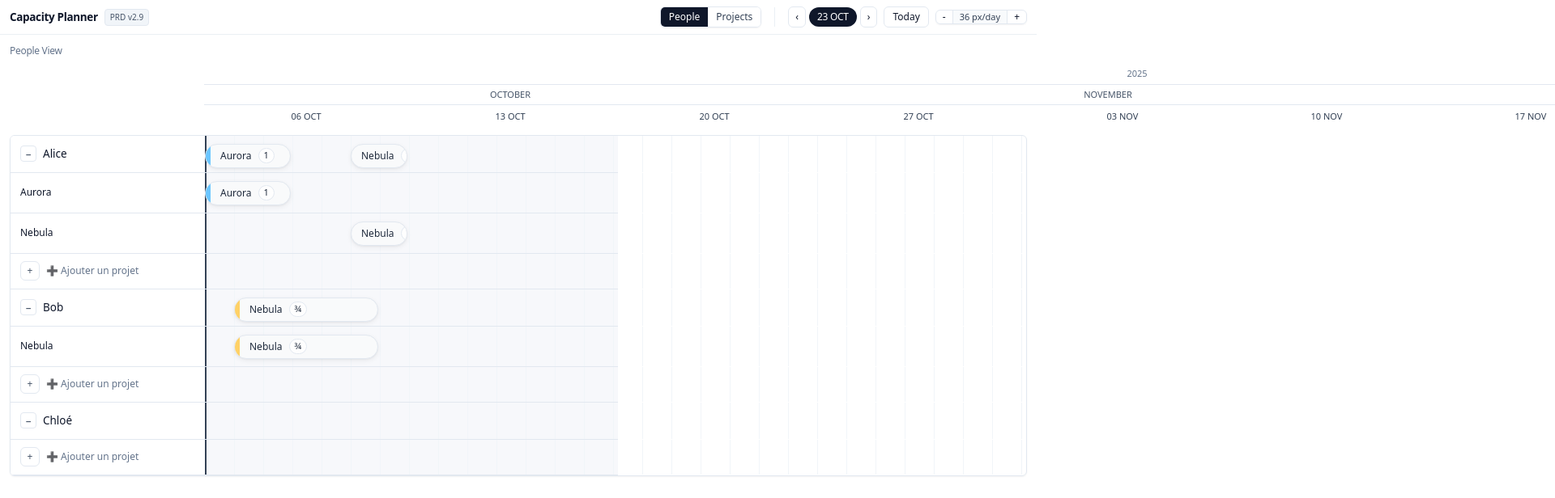
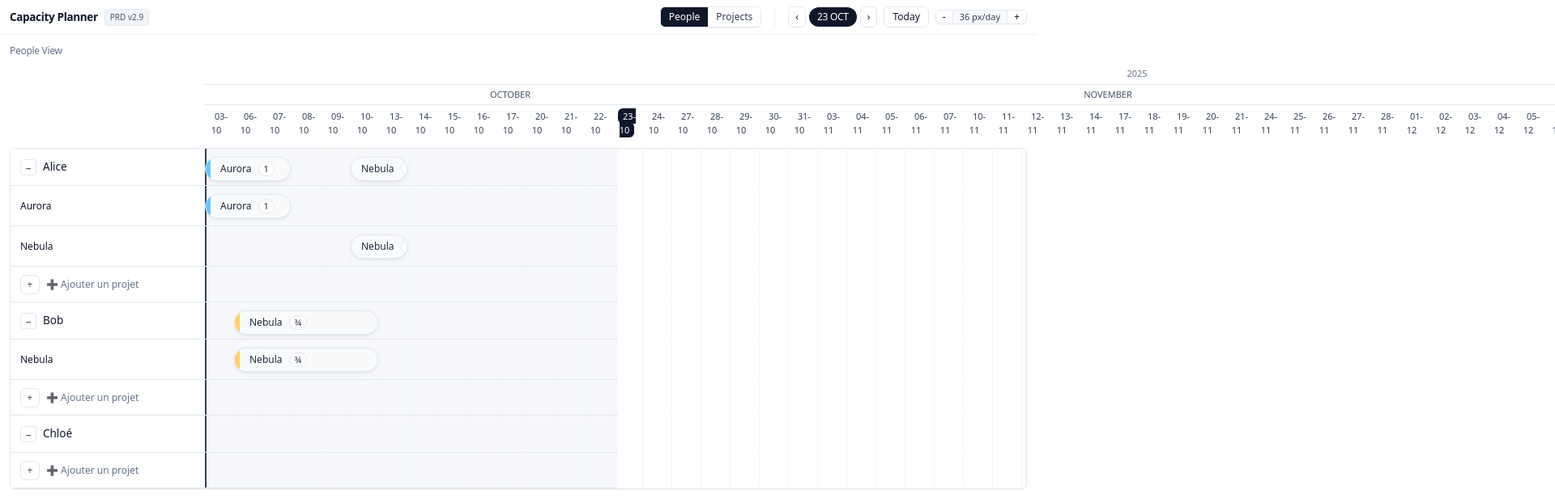
Before and after one commit to omniflow-oss/of-planner, a Nuxt app: page / in a window 1280 px wide. Shown: the top 616 px of the page at 81% size, 1920 px wide, since content can reach past the window. Built offline with nearby package versions, Linux system fonts and the light colour scheme.

Commit message:
revert(header): restore day-by-day header row (dd-mm) instead of week labels

```diff
--- a/components/Timeline.vue
+++ b/components/Timeline.vue
@@ -23,9 +23,11 @@
             <div class="grid text-[11px] text-slate-600 select-none border-b border-slate-200" :style="{ gridTemplateColumns: monthColumns, transform: `translateX(-${scrollLeft}px)` }">
               <div v-for="seg in monthSegments" :key="seg.key" class="text-center py-1">{{ seg.label }}</div>
             </div>
-            <!-- Week ticks (Mon labels) -->
-            <div class="grid text-[11px] text-slate-700 select-none" :style="{ gridTemplateColumns: weekColumns, transform: `translateX(-${scrollLeft}px)` }">
-              <div v-for="wk in weekSegments" :key="wk.key" class="text-center py-1.5">{{ wk.label }}</div>
+            <!-- Day row (dd-mm) -->
+            <div class="grid text-[11px] text-slate-700 select-none" :style="{ gridTemplateColumns: dayColumns, transform: `translateX(-${scrollLeft}px)` }">
+              <div v-for="day in days" :key="day" class="text-center py-1.5">
+                <span :class="['px-1.5 py-0.5 rounded-md', day===todayISO ? 'bg-slate-900 text-white' : '']">{{ dayLabel(day) }}</span>
+              </div>
             </div>
           </div>
         </div>
@@ -101,21 +103,7 @@ const yearSegments = computed(() => {
 })
 const yearColumns = computed(() => yearSegments.value.map(s => `${s.span * view.value.px_per_day}px`).join(' '))
 
-// Week segments (Mondays only)
-const weekSegments = computed(() => {
-  const out: { key:string; label:string }[] = []
-  for (let i=0;i<days.value.length;i++) {
-    const iso = days.value[i]
-    const d = new Date(iso)
-    if (d.getUTCDay() === 1) {
-      const dd = String(d.getUTCDate()).padStart(2,'0')
-      const mon = d.toLocaleString('en-US', { month: 'short' }).toUpperCase()
-      out.push({ key: iso, label: `${dd} ${mon}` })
-    }
-  }
-  return out
-})
-const weekColumns = computed(() => weekSegments.value.map(() => `${7 * view.value.px_per_day}px`).join(' '))
+// (Day-by-day display; no week row)
 
 const projectsMap = computed(() => Object.fromEntries(projects.value.map(p => [p.id, p])))
 
```
